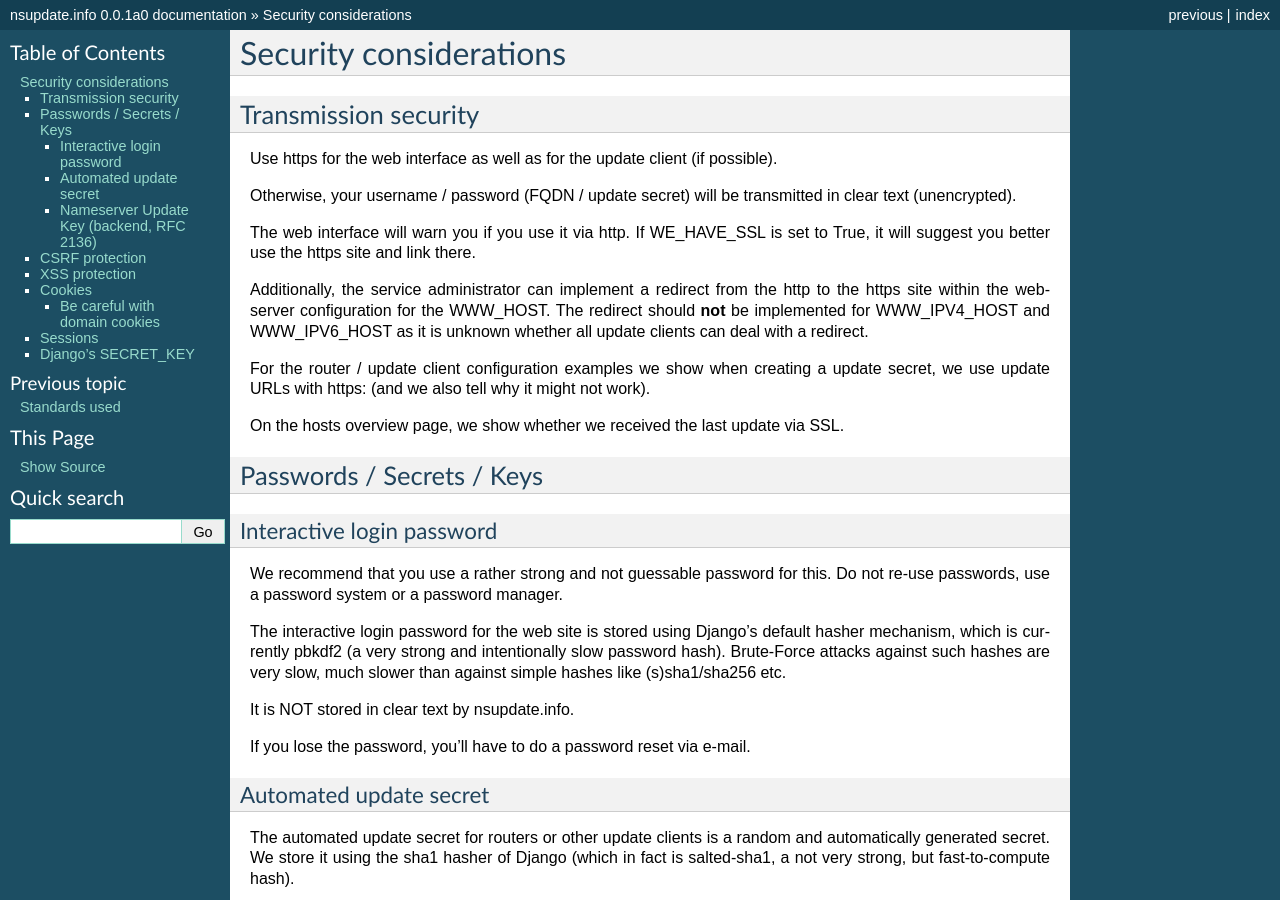
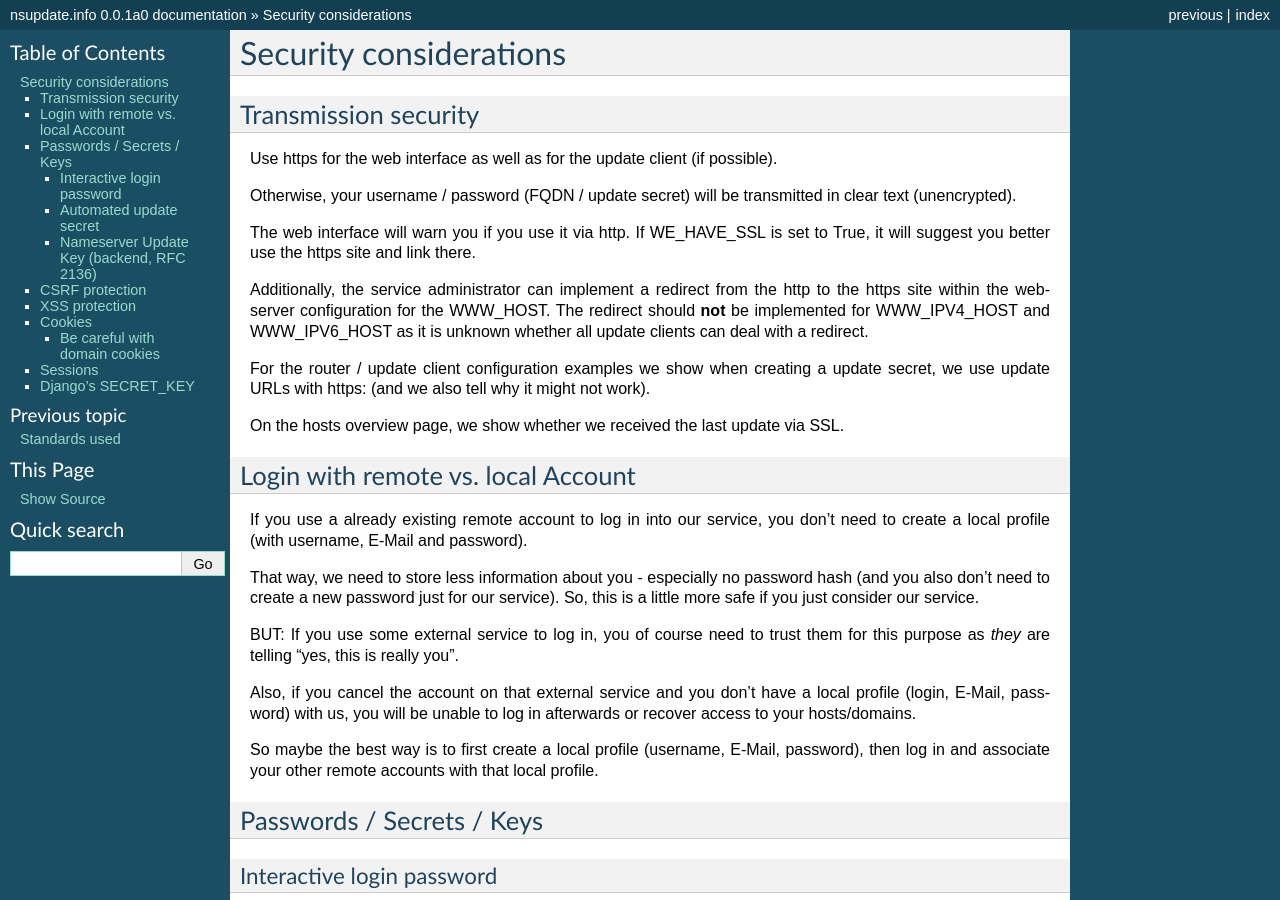
Before and after one commit to nsupdate-info/nsupdate.info, a Sphinx documentation site: the page built from docs/security.rst, in a window 1280 px wide and 900 px high. Built offline with Sphinx 7.4.7, drawn with Linux system fonts in a browser that asks for light colours.

Commit message:
document local vs. remote account login

```diff
--- a/docs/security.rst
+++ b/docs/security.rst
@@ -23,6 +23,28 @@ update secret, we use update URLs with https: (and we also tell why it might
 not work).
 
 On the hosts overview page, we show whether we received the last update via SSL.
+
+
+Login with remote vs. local Account
+===================================
+
+If you use a already existing remote account to log in into our service, you
+don't need to create a local profile (with username, E-Mail and password).
+
+That way, we need to store less information about you - especially no password
+hash (and you also don't need to create a new password just for our service).
+So, this is a little more safe if you just consider our service.
+
+BUT: If you use some external service to log in, you of course need to trust
+them for this purpose as *they* are telling "yes, this is really you".
+
+Also, if you cancel the account on that external service and you don't have
+a local profile (login, E-Mail, password) with us, you will be unable to log
+in afterwards or recover access to your hosts/domains.
+
+So maybe the best way is to first create a local profile (username, E-Mail,
+password), then log in and associate your other remote accounts with that
+local profile.
 
 
 Passwords / Secrets / Keys
```
